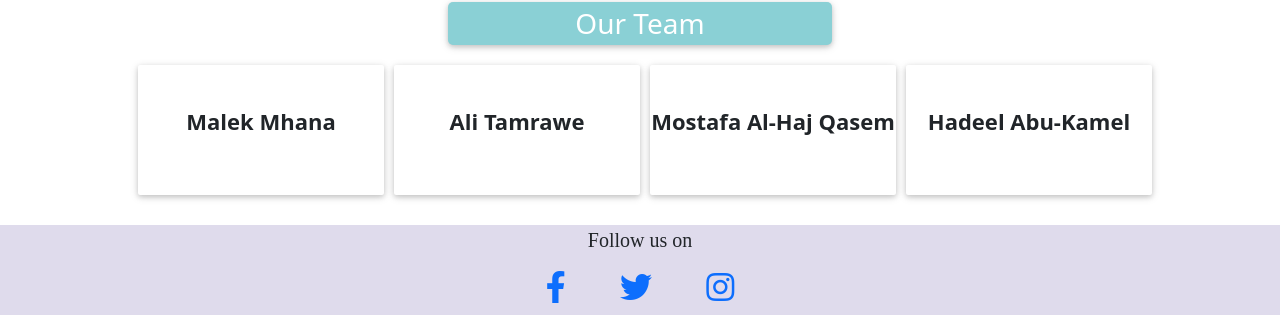
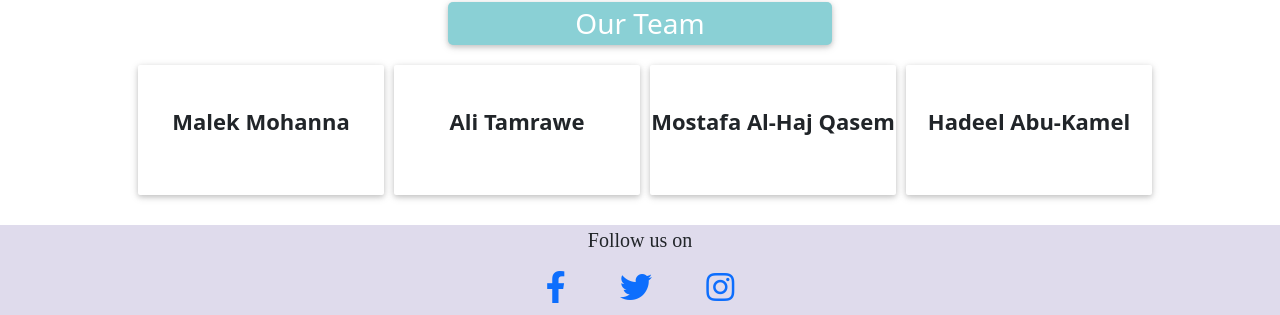
Before and after one commit to MalekMohanna/share_my_car, a Django app: template car_pool_app/templates/about.html in a window 1280 px wide. Shown: the part 509-824 px from the top of the page. Run offline with Django 3.2, Linux system fonts and the light colour scheme; the template is opened without the code that fills it, so the values that code supplies are empty; some libraries are stand-ins or nearby versions.

Commit message:
last commit

```diff
--- a/car_pool_app/templates/about.html
+++ b/car_pool_app/templates/about.html
@@ -55,7 +55,7 @@
 	<div class="team">
 		<h3>Our Team</h3>
 		<div class="names">
-			<div><p>Malek Mhana</p></div>
+			<div><p>Malek Mohanna</p></div>
 			<div><p>Ali Tamrawe</p></div>
 			<div><p>Mostafa Al-Haj Qasem</p></div>
 			<div><p>Hadeel Abu-Kamel</p></div>
```
